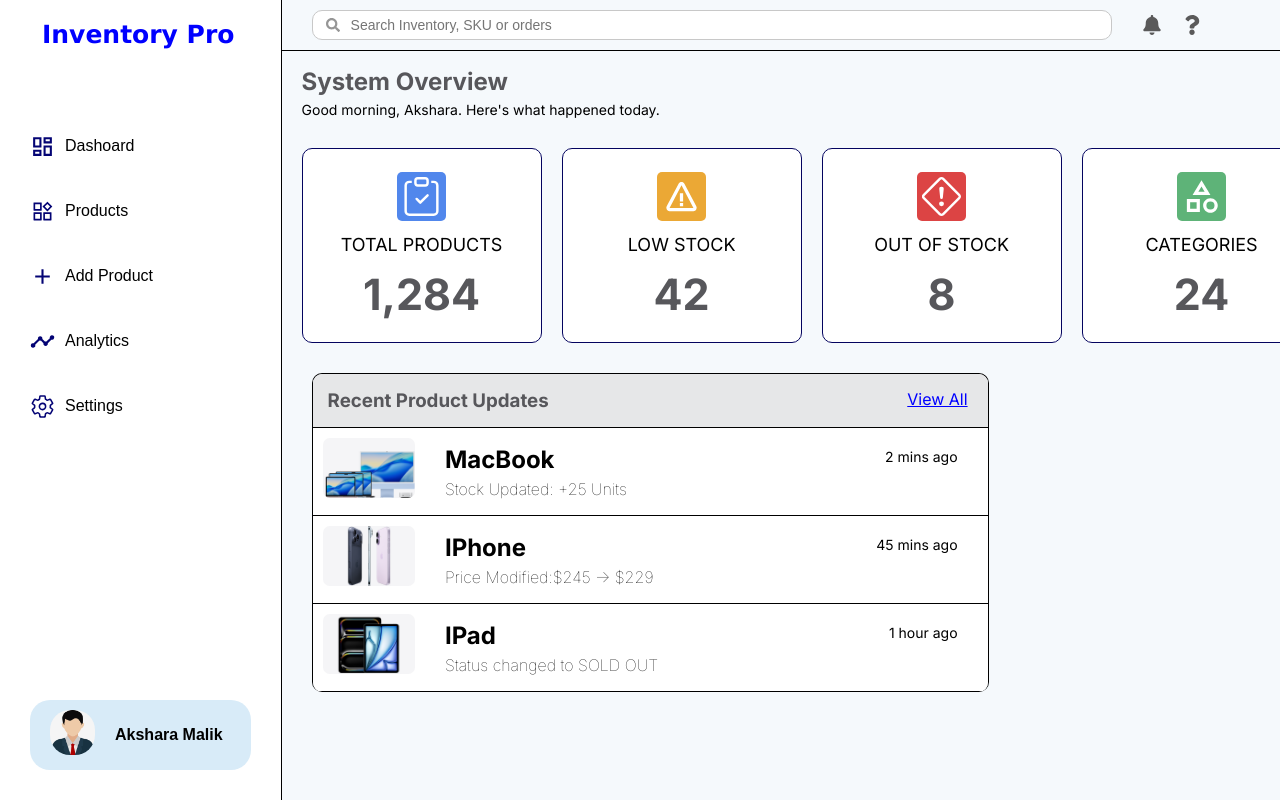
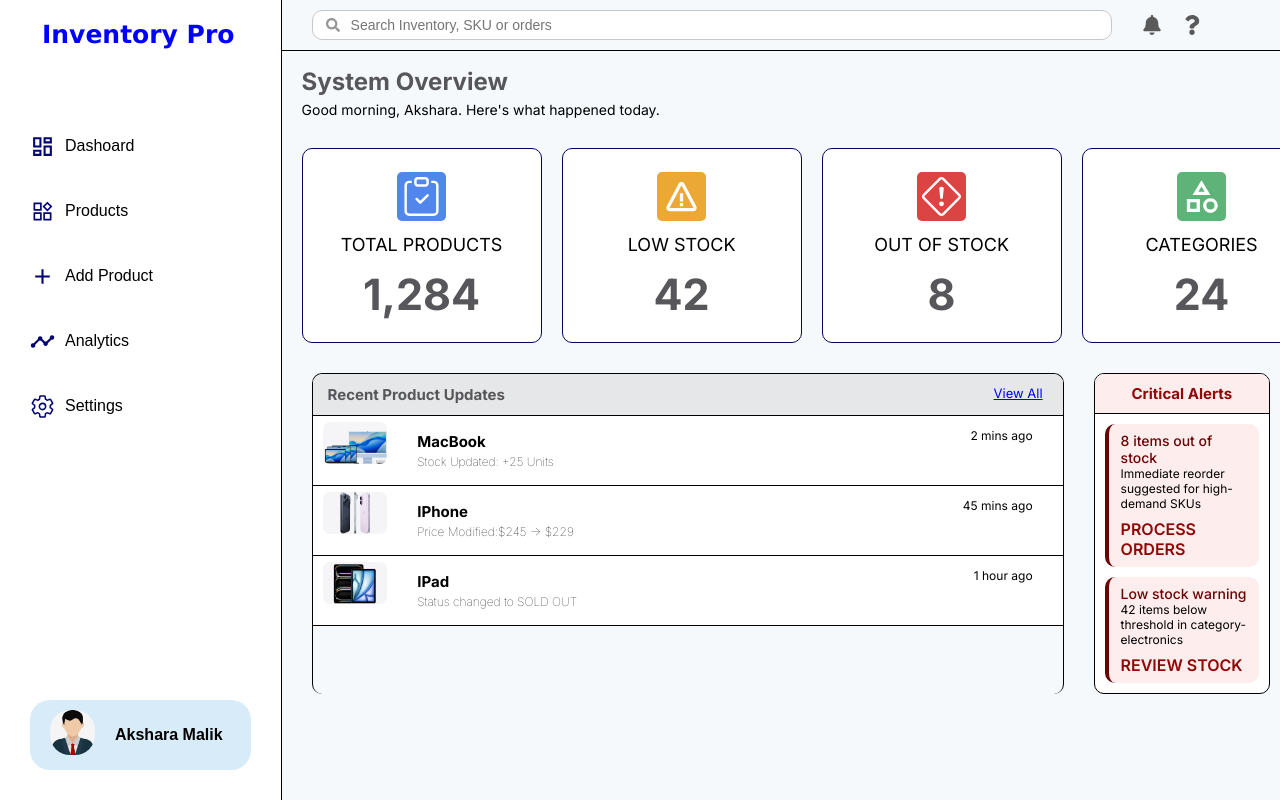
Before and after one commit to akshara-malik00/Invetory-Dashboard, a React (Vite) app in the folder Inventory-Dashboard/: page / in a window 1280 px wide. Built offline with nearby package versions, Linux system fonts and the light colour scheme.

Commit message:
added alerts

```diff
--- a/Inventory-Dashboard/src/App.css
+++ b/Inventory-Dashboard/src/App.css
@@ -23,3 +23,6 @@
     margin-bottom: 30px;
     font-size: 14px;
 }
+.main-1{
+    display: flex;
+}
--- a/Inventory-Dashboard/src/App.jsx
+++ b/Inventory-Dashboard/src/App.jsx
@@ -7,6 +7,7 @@ import { BiError } from "react-icons/bi";
 import { BsExclamationDiamond } from "react-icons/bs";
 import { MdOutlineCategory } from "react-icons/md";
 import { ProductUpdates } from "./components/ProductUpdates";
+import { Alerts } from "./components/Alerts";
 
 function App() {
   return (
@@ -42,7 +43,12 @@ function App() {
             color="rgb(94, 179, 120)"
           />
         </div>
-        <ProductUpdates />
+        <div className="main-1">
+          <ProductUpdates />
+          <Alerts />
+
+        </div>
+
       </div>
     </div>
   );
--- /dev/null
+++ b/Inventory-Dashboard/src/components/Alerts.css
@@ -0,0 +1,56 @@
+.alerts{
+    display: flex;
+    flex-direction: column;
+    margin-left: auto;
+    margin-right: 10px;
+    margin-top: 30px;
+    margin-bottom: 30px;
+    border: solid 0.5px black;
+    border-radius: 10px;
+    background-color: white;
+    overflow: hidden;
+}
+.alerts h2{
+    margin: 0px;
+    border-bottom: solid 0.5px black;
+    font-size: 15px;
+    padding: 10px;
+    text-align: center;
+    background-color:rgb(253, 237, 237);
+    color:rgb(145, 6, 6);
+}
+.alertcontent{
+    display: flex;
+    flex-direction: column;
+    justify-content: space-evenly;
+    flex: 1;
+    gap: 10px;
+    padding: 10px;
+}
+.alertitem{
+    background-color: rgb(253, 237, 237);
+    border-radius: 10px;
+    border-left: solid 4px rgb(107, 4, 4);
+    padding: 8px 12px;
+}
+p.title{
+    margin: 0px;
+    padding: 0px;
+    color:rgb(107, 4, 4);
+    /* margin-bottom: 10px; */
+    font-size: 14px;
+    font-weight: 500;
+}
+p.subtitle{
+    margin: 0px;
+    padding: 0px;
+    font-size: 12px;
+}
+p.actions{
+    margin: 0px;
+    margin-top: 8px;
+    padding: 0px;
+    font-size: 16px;
+    font-weight: 600;
+    color: rgb(145, 6, 6);
+}
--- /dev/null
+++ b/Inventory-Dashboard/src/components/Alerts.jsx
@@ -0,0 +1,31 @@
+import "./Alerts.css";
+
+function AlertItem({ title, subtitle, actions }) {
+  return (
+    <div className="alertitem">
+      <p className="title">{title}</p>
+      <p className="subtitle">{subtitle}</p>
+      <p className="actions">{actions}</p>
+    </div>
+  );
+}
+
+export function Alerts() {
+  return (
+    <div className="alerts">
+      <h2>Critical Alerts</h2>
+      <div className="alertcontent">
+        <AlertItem
+          title="8 items out of stock"
+          subtitle="Immediate reorder suggested for high-demand SKUs "
+          actions="PROCESS ORDERS"
+        />
+        <AlertItem
+          title="Low stock warning"
+          subtitle="42 items below threshold in category- electronics"
+          actions="REVIEW STOCK"
+        />
+      </div>
+    </div>
+  );
+}
--- a/Inventory-Dashboard/src/components/ProductUpdates.css
+++ b/Inventory-Dashboard/src/components/ProductUpdates.css
@@ -2,7 +2,8 @@
     margin:30px;
     border: solid 0.5px black;
     border-bottom: none;
-    max-width: 675px;
+    min-width:750px;
+    max-width: 750px;
     border-radius: 10px;
     overflow: hidden;
 }
@@ -16,46 +17,51 @@
     justify-content: space-between;
 }
 .heading h3{
-    padding: 10px 0px;
+    padding: 6px 0px;
     margin: 0px;
     margin-left: 10px;
     color: rgb(87, 87, 91);
+    font-size: 15px;
 
 }
 .heading a{
-    padding: 10px 0px;
+    padding: 6px 0px;
     margin: 0px;
     margin-right: 15px;
     color: blue;
+    font-size: 13px;
 
 }
 .updateItem {
     display: flex;
     border-bottom:solid 0.5px black;
     background-color: white;
-    padding: 10px;
+    padding: 6px 10px;
     gap:30px;
 }
 .updateItem img{
-    height: 60px;
+    height: 42px;
     border-radius:7px;
 }
 .title{
     display: flex;
     flex-direction: column;
     margin: auto 0px;
-    gap: 5px;
+    gap: 3px;
 
 }
 .title h2{
     margin: 0px;
+    font-size: 15px;
 
 }
 .title h4{
     margin: 0px;
     font-weight: lighter;
+    font-size: 12px;
 }
 .updateItem p{
     margin-left: auto;
-    padding: 10px 20px;
+    padding: 6px 20px;
+    font-size: 12px;
 }
```
